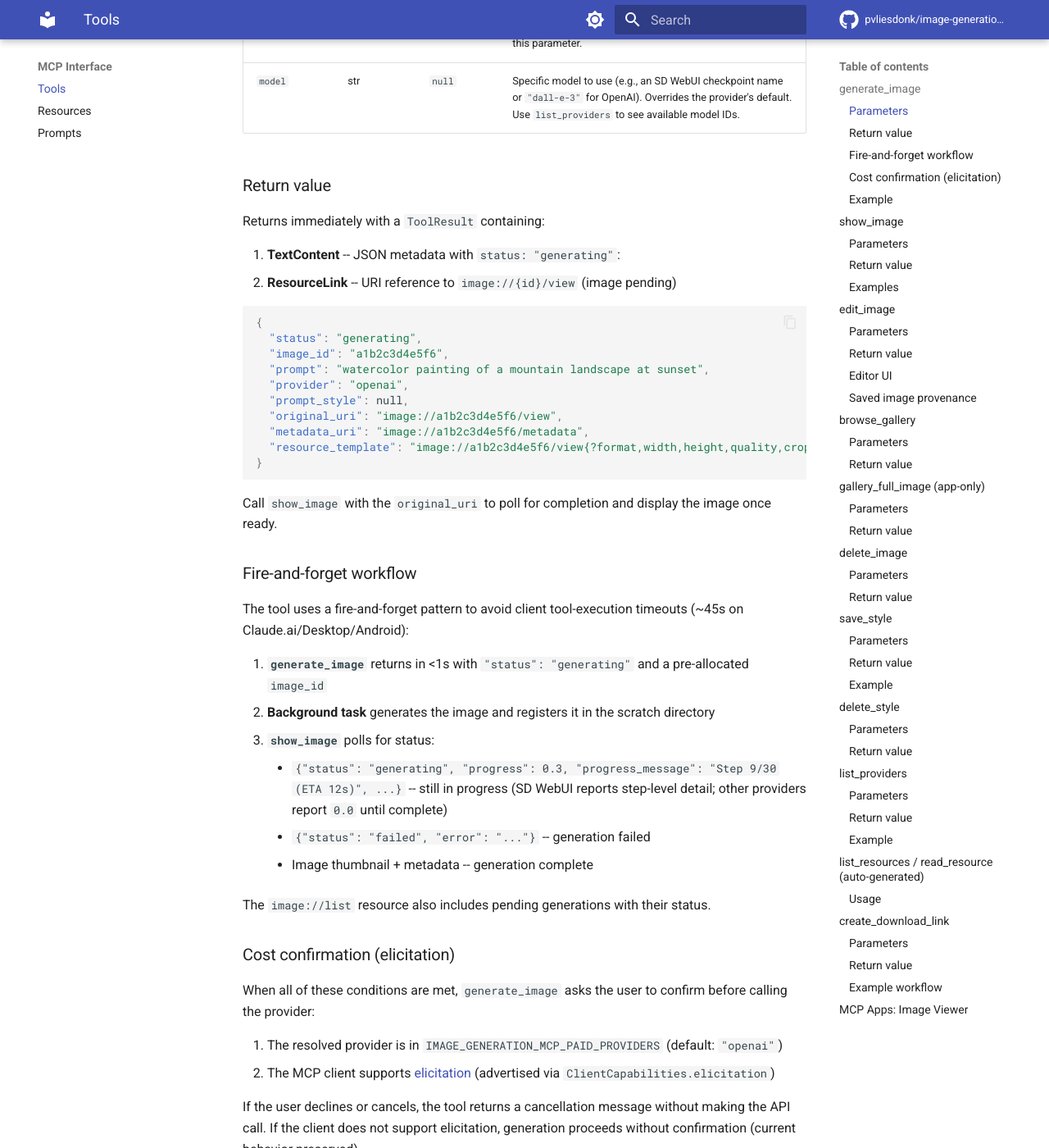
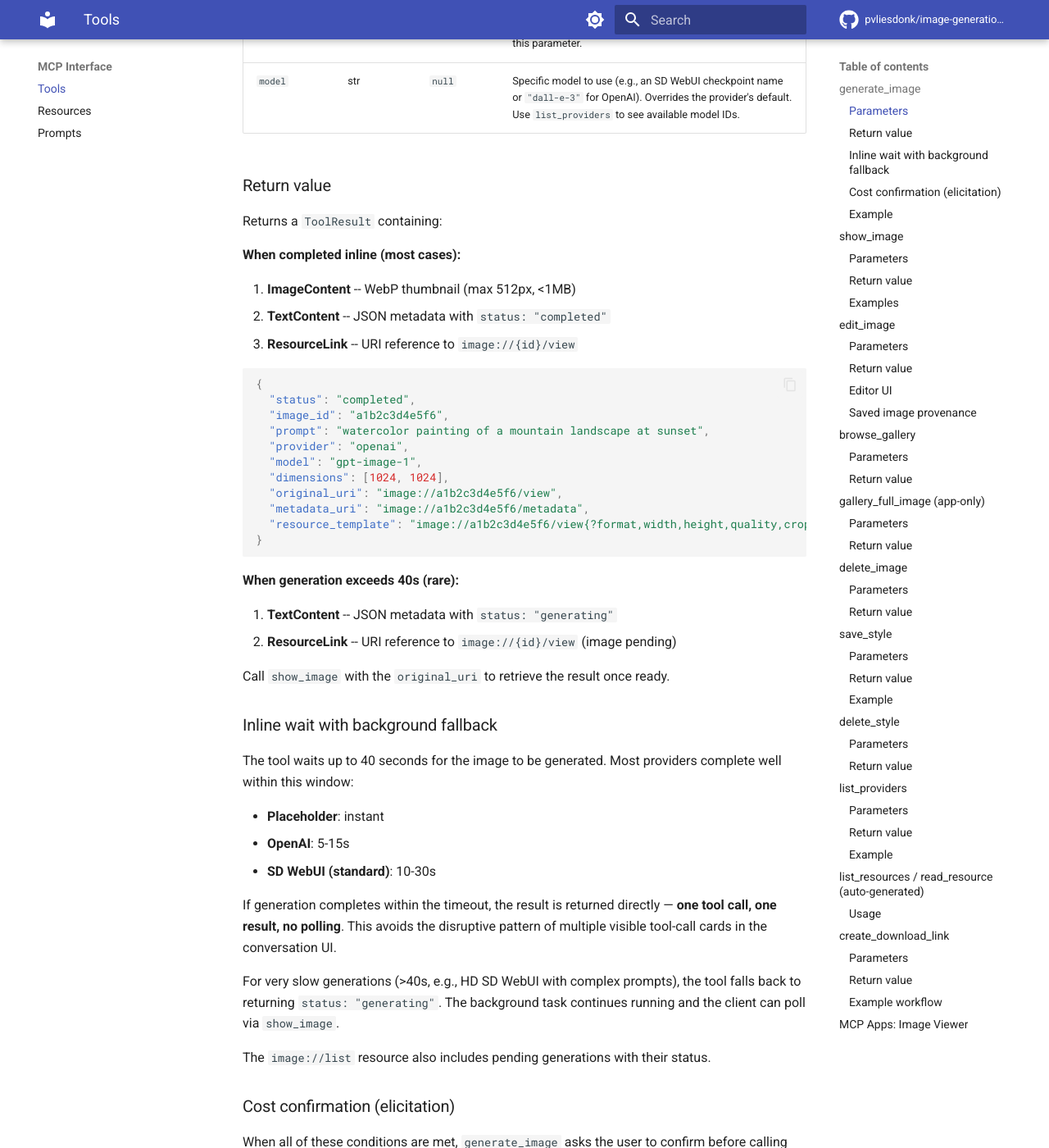
Before and after one commit to pvliesdonk/image-generation-mcp, an MkDocs documentation site: the page built from docs/tools.md, in a window 1280 px wide and 1400 px high, scrolled down 1196 px. Shown: the whole window at 82% size. Built offline with MkDocs 1.6.1 and Material for MkDocs 9.7.7, drawn with Linux system fonts in a browser that asks for light colours; comment, search, counter and statistics services are not loaded; some of the changed text lies outside the part shown.

Commit message:
feat: inline wait for generate_image to avoid polling UI clutter
generate_image now waits up to 40s for completion and returns the image
inline (thumbnail + metadata) in a single tool response. This eliminates
the repeated show_image polling calls that created multiple visible
progress cards in the conversation UI.

Falls back to the previous fire-and-forget pattern (status: "generating")
only when generation exceeds the 40s timeout, staying safely under the
~45s hard tool-call timeout on Claude.ai/Desktop/Android.

https://claude.ai/code/session_019jTxyHvw5KHShyQSRHyoju

````diff
--- a/docs/tools.md
+++ b/docs/tools.md
@@ -4,14 +4,14 @@ image-generation-mcp exposes four domain tools plus two auto-generated resource-
 
 ## generate_image
 
-Generate an image from a text prompt. Returns immediately with a `status: "generating"` response while the image is generated in the background. Call `show_image(uri=original_uri)` to check progress and display the result. Check each model's `prompt_style` in `list_providers` to choose CLIP tags vs. natural language prompts.
+Generate an image from a text prompt. Waits for completion (up to ~40s) and returns the image inline with a thumbnail preview and metadata. If generation takes longer, returns `status: "generating"` — call `show_image(uri=original_uri)` to retrieve the result later. Check each model's `prompt_style` in `list_providers` to choose CLIP tags vs. natural language prompts.
 
 | Property | Value |
 |----------|-------|
 | **Tags** | `write` (hidden in read-only mode) |
 | **Annotations** | `readOnlyHint: false`, `destructiveHint: false`, `openWorldHint: true` |
-| **Task** | `task=True` (retained for forward compatibility; no longer blocks) |
-| **Pattern** | Fire-and-forget — returns in &lt;1s, client polls `show_image` |
+| **Task** | `task=True` (retained for forward compatibility) |
+| **Pattern** | Inline wait (up to 40s) with background fallback |
 
 ### Parameters
 
@@ -27,36 +27,46 @@ Generate an image from a text prompt. Returns immediately with a `status: "gener
 
 ### Return value
 
-Returns immediately with a `ToolResult` containing:
+Returns a `ToolResult` containing:
 
-1. **TextContent** -- JSON metadata with `status: "generating"`:
-2. **ResourceLink** -- URI reference to `image://{id}/view` (image pending)
+**When completed inline (most cases):**
+
+1. **ImageContent** -- WebP thumbnail (max 512px, <1MB)
+2. **TextContent** -- JSON metadata with `status: "completed"`
+3. **ResourceLink** -- URI reference to `image://{id}/view`
 
 ```json
 {
-  "status": "generating",
+  "status": "completed",
   "image_id": "a1b2c3d4e5f6",
   "prompt": "watercolor painting of a mountain landscape at sunset",
   "provider": "openai",
-  "prompt_style": null,
+  "model": "gpt-image-1",
+  "dimensions": [1024, 1024],
   "original_uri": "image://a1b2c3d4e5f6/view",
   "metadata_uri": "image://a1b2c3d4e5f6/metadata",
   "resource_template": "image://a1b2c3d4e5f6/view{?format,width,height,quality,crop_x,crop_y,crop_w,crop_h,rotate,flip}"
 }
 ```
 
-Call `show_image` with the `original_uri` to poll for completion and display the image once ready.
+**When generation exceeds 40s (rare):**
 
-### Fire-and-forget workflow
+1. **TextContent** -- JSON metadata with `status: "generating"`
+2. **ResourceLink** -- URI reference to `image://{id}/view` (image pending)
 
-The tool uses a fire-and-forget pattern to avoid client tool-execution timeouts (~45s on Claude.ai/Desktop/Android):
+Call `show_image` with the `original_uri` to retrieve the result once ready.
 
-1. **`generate_image`** returns in &lt;1s with `"status": "generating"` and a pre-allocated `image_id`
-2. **Background task** generates the image and registers it in the scratch directory
-3. **`show_image`** polls for status:
-    - `{"status": "generating", "progress": 0.3, "progress_message": "Step 9/30 (ETA 12s)", ...}` -- still in progress (SD WebUI reports step-level detail; other providers report `0.0` until complete)
-    - `{"status": "failed", "error": "..."}` -- generation failed
-    - Image thumbnail + metadata -- generation complete
+### Inline wait with background fallback
+
+The tool waits up to 40 seconds for the image to be generated. Most providers complete well within this window:
+
+- **Placeholder**: instant
+- **OpenAI**: 5-15s
+- **SD WebUI (standard)**: 10-30s
+
+If generation completes within the timeout, the result is returned directly — **one tool call, one result, no polling**. This avoids the disruptive pattern of multiple visible tool-call cards in the conversation UI.
+
+For very slow generations (>40s, e.g., HD SD WebUI with complex prompts), the tool falls back to returning `status: "generating"`. The background task continues running and the client can poll via `show_image`.
 
 The `image://list` resource also includes pending generations with their status.
 
@@ -88,9 +98,9 @@ Tool call: generate_image
 
 ## show_image
 
-Display a registered image with optional on-demand transforms, or poll for generation status. Accepts a full `image://` resource URI with transforms encoded in the query string.
+Display a registered image with optional on-demand transforms. Accepts a full `image://` resource URI with transforms encoded in the query string.
 
-Also serves as the polling endpoint for fire-and-forget generation: after calling `generate_image`, call `show_image(uri=original_uri)` to check progress and display the result once ready.
+Normally `generate_image` returns the completed image directly. Use `show_image` when you need to apply transforms (resize, crop, format conversion) or as a fallback if `generate_image` returned `status: "generating"`.
 
 | Property | Value |
 |----------|-------|
````
Also changed, not shown: docs/decisions/0005-hybrid-background-tasks.md (+42 -36 lines), 4 other files.
